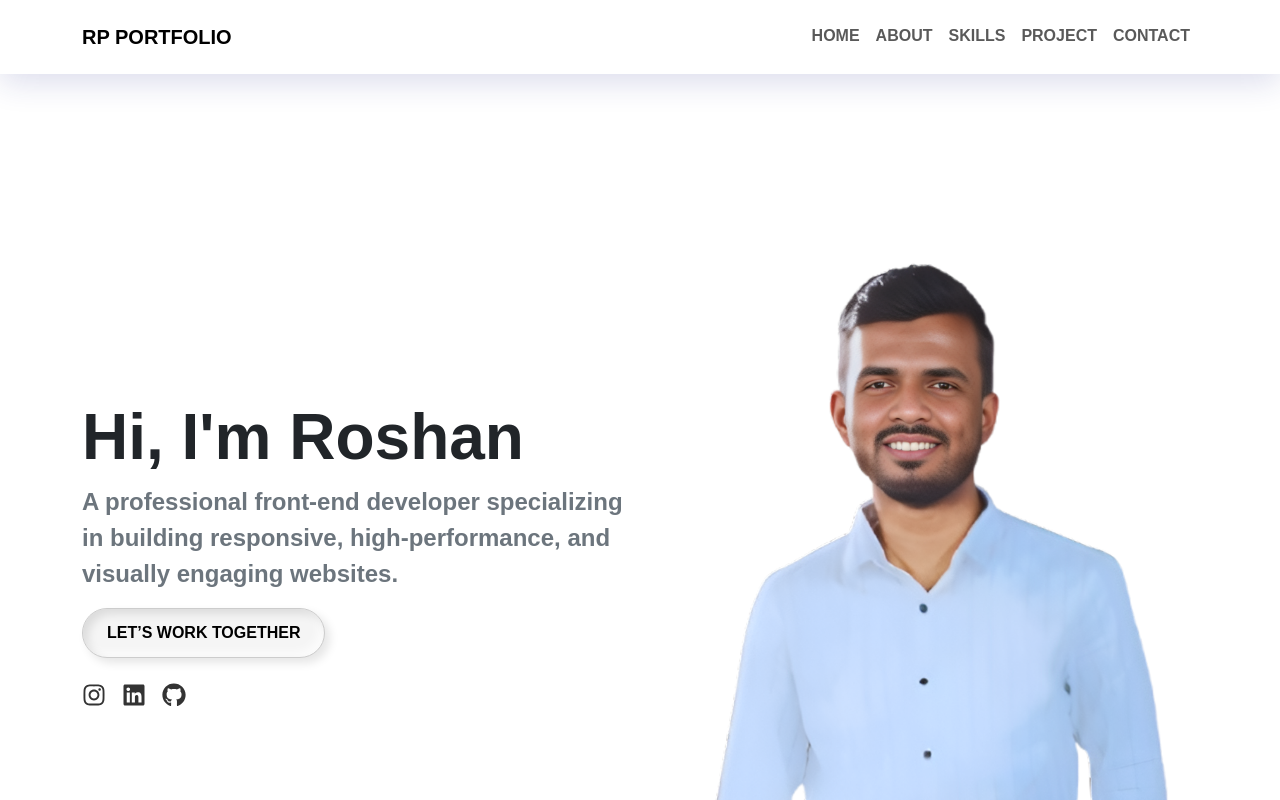
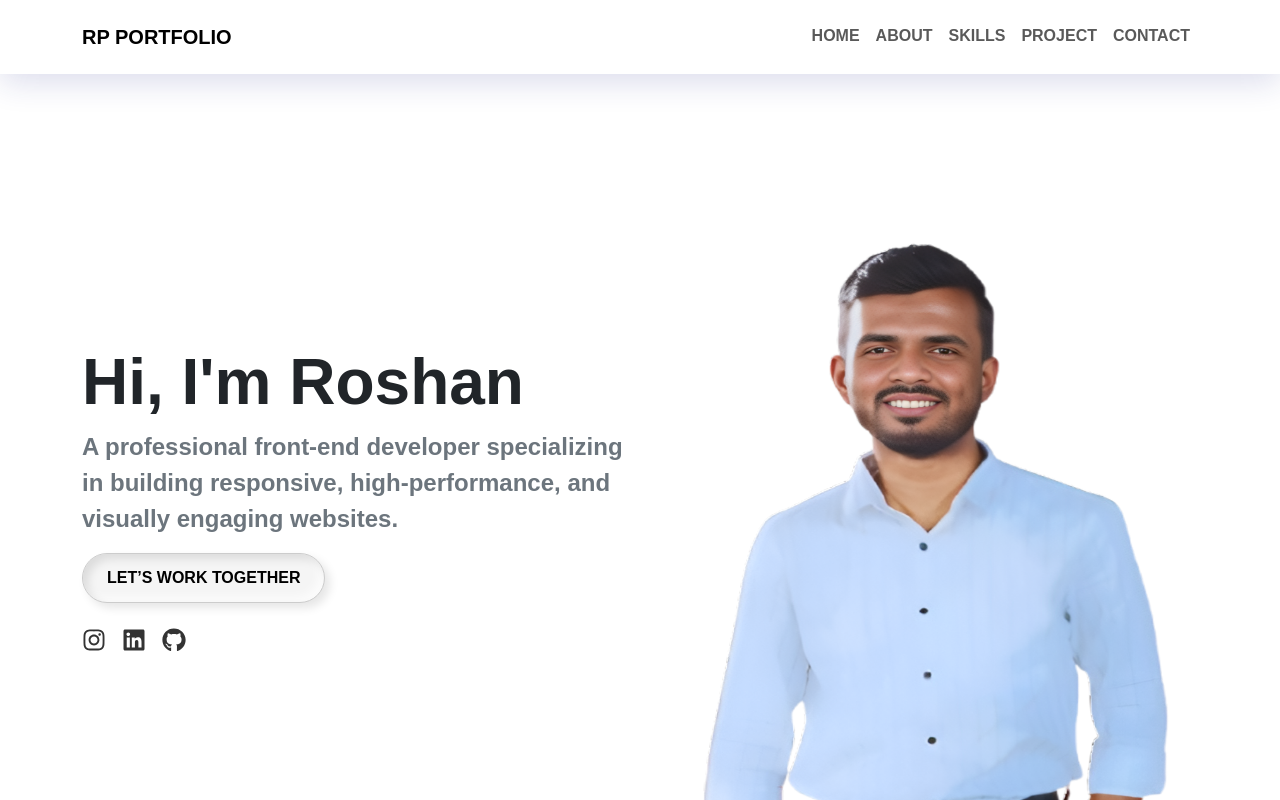
Before and after one commit to roshan773/rp-portfolio, a React (Vite) app: page / in a window 1280 px wide. Shown: the top 800 px of the page. Built offline with nearby package versions, Linux system fonts and the light colour scheme; no server answers.

Commit message:
dome some changes

```diff
--- a/src/Components/Home.css
+++ b/src/Components/Home.css
@@ -7,7 +7,7 @@
 
 .home {
     width: 100%;
-    height: 100%;
+    height: 100vh;
     z-index: 0;
     display: flex;
     justify-content: center;
@@ -16,7 +16,7 @@
 
 .img-container {
     width: 100%;
-    height: 100%;
+    height: 100vh;
     display: flex;
     justify-content: center;
     align-items: center;
```
